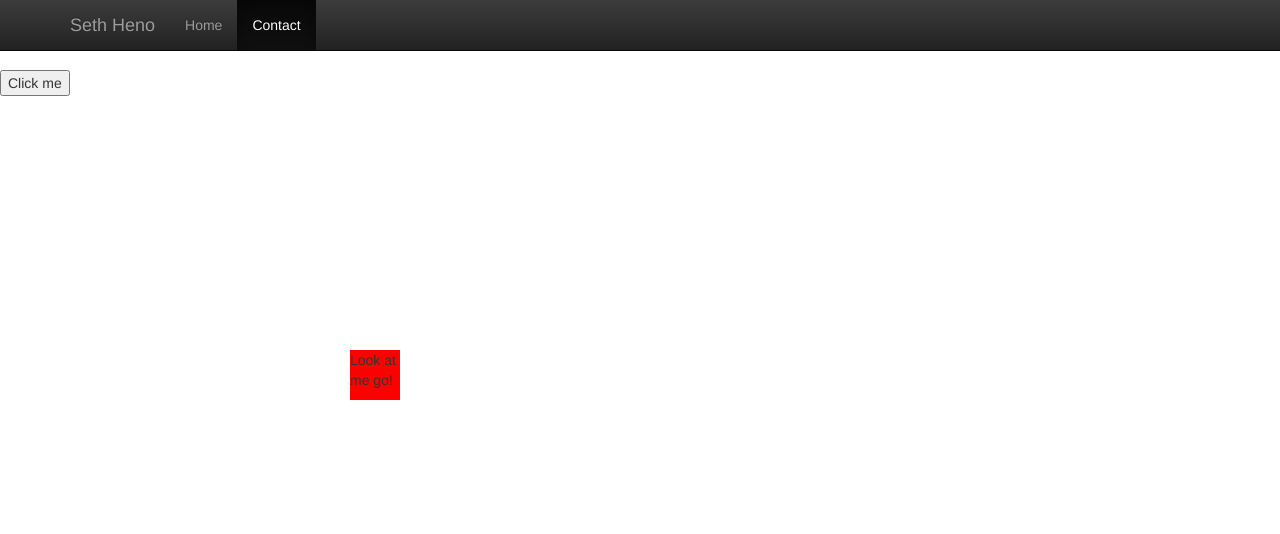
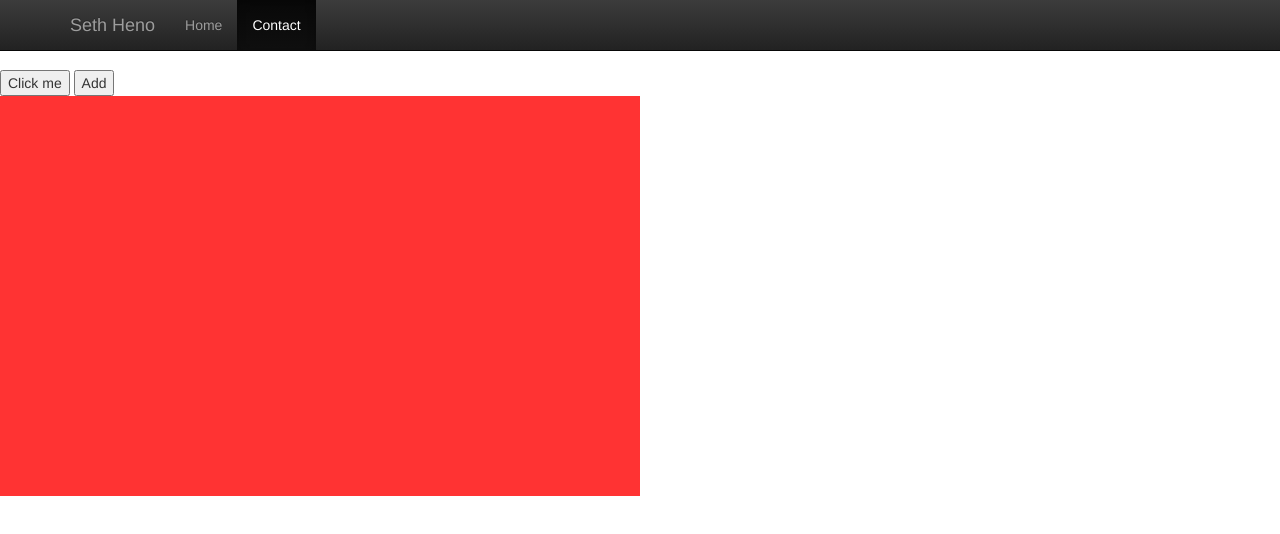
Before and after one commit to henoknows/henoknows.github.io, a plain HTML site: page animation.html in a window 1280 px wide. Both pictures are taken after a click on the button "Click me". Drawn offline with nearby package versions, Linux system fonts and the light colour scheme.

Commit message:
Animation Round 2

```diff
--- a/animation.html
+++ b/animation.html
@@ -1,7 +1,7 @@
 <!DOCTYPE html>
 <head>
   <!-- jQuery (necessary for Bootstrap's JavaScript plugins) -->
-  <script src="https://ajax.googleapis.com/ajax/libs/jquery/1.12.4/jquery.min.js"></script>
+  <script src="https://ajax.googleapis.com/ajax/libs/jquery/3.2.1/jquery.min.js"></script>
   <script src="bootstrap/js/bootstrap.min.js"></script>
   <link rel="stylesheet" href="bootstrap/css/bootstrap.min.css">
   <link rel="stylesheet" href="bootstrap/css/bootstrap-theme.min.css">
@@ -32,27 +32,26 @@
   </nav>
 
   <div id="animationContainer">
-  <button onclick="myMove()">Click me</button>
-    <div id="animate">
-      <p> Look at me go! </p>
+    <button id="slideButton">Click me</button>
+    <button id="addButton">Add</button>
+    <div class="colorBlock" id="animate">
     </div>
   </div>
 
 </body>
-<script type="text/javascript">
-  function myMove() {
-    var elem = document.getElementById("animate");
-    var pos = 0;
-    var id = setInterval(frame, 5);
-    function frame() {
-      if (pos == 350) {
-        clearInterval(id);
-      } else {
-        pos++;
-        elem.style.top = pos + 'px';
-        elem.style.left = pos + 'px';
-      }
-    }
-  }
+<script>
+$(document).ready(function(){
+    $("#slideButton").click(function(){
+        var div = $("#animate");
+        div.animate({height: '95%', opacity: '0.4'}, "slow");
+        div.animate({width: '95%', opacity: '0.8'}, "slow");
+        div.animate({height: '50%', opacity: '0.4'}, "slow");
+        div.animate({width: '50%', opacity: '0.8'}, "slow");
+    });
+
+    $("#addButton").click(function(){
+        $("#animate").append();
+    });
+});
 </script>
 </html>
--- a/css/main.css
+++ b/css/main.css
@@ -12,7 +12,7 @@ body {
   border: 1px solid #ccc;
 
   /* max-height: 44.6%; */
-  /* width: 49%; */
+  width: 49%;
   font-size: 14px;
   font-family: monospace;
   padding: 10px 10px 20px;
```
